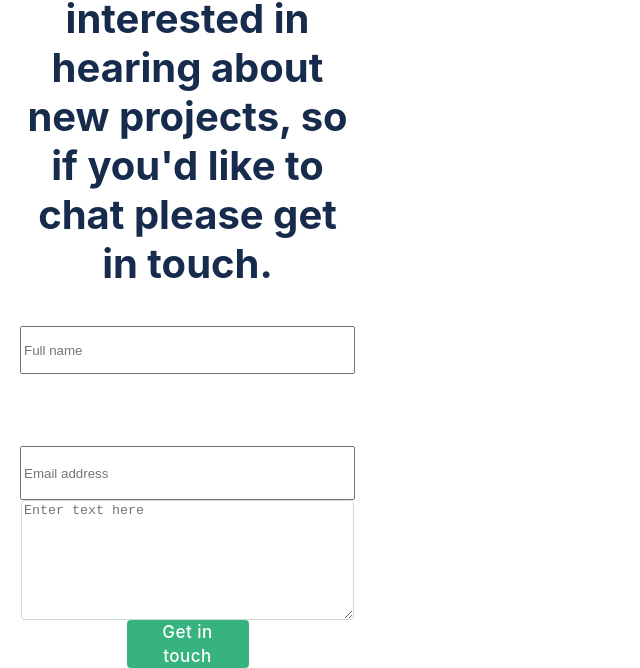
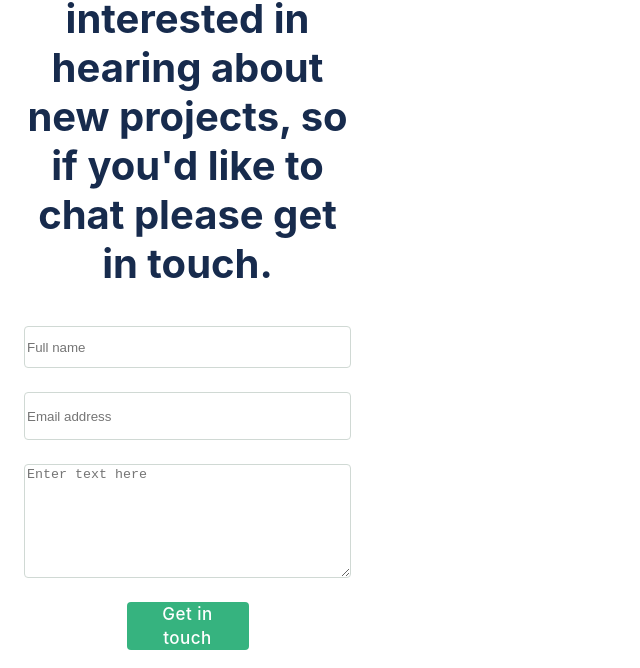
Before and after one commit to kiplaacollo/Portfolio-website, a website: page index.html in a window 1280 px wide. Shown: the part 5642-6310 px from the top of the page, without its empty margins (0-640 px from the left). Drawn offline with Linux system fonts and the light colour scheme.

Commit message:
adding colors for the inputs form

```diff
--- a/index.html
+++ b/index.html
@@ -342,12 +342,12 @@
             </div>
             <div class="form_f">
                 <form action="https://formspree.io/f/mgeqgykl" method="post">
-                    <input type="text" required class="fname" name="fullname" placeholder="Full name" maxlength="30"><br><br>
+                    <input type="text"  id="fullname"  required class="fname" name="fullname" placeholder="Full name" maxlength="30">
 
-                   <input type="email" required class="email" name="email" placeholder="Email address"><br><br>
+                   <input type="email" id="fullname" required class="email" name="email" placeholder="Email address">
 
-                    <textarea class="txt_area" required placeholder="Enter text here" maxlength="500"></textarea>
-                        <button type="button" class="button"><p class="btx1">Get in touch</p></button>
+                    <textarea class="txt_area" id="fullname" required placeholder="Enter text here" maxlength="500"></textarea>
+                        <button type="button"  class="button"><p class="btx1">Get in touch</p></button>
                   </form>
                   <div class="social_icon_container">
                     <ul>
--- a/styles.css
+++ b/styles.css
@@ -9,61 +9,6 @@ body {
   width: 375px;
 }
 
-/*
-h2,
-h1 {
-  font-size: 3.4em;
-  font-weight: 700;
-  line-height: 1.3em;
-  margin: 0.2em;
-  text-align: center;
-}
-h4 {
-  width: 295px;
-  height: 57px;
-  font-style: normal;
-  font-weight: 600;
-  font-size: 24px;
-  line-height: 32px;
-  display: flex;
-  align-items: center;
-  text-align: center;
-  color: #3a4a42;
-  flex: none;
-  order: 0;
-  flex-grow: 0;
-}
-header a {
-  width: 90px;
-  height: 28px;
-  font-style: normal;
-  font-weight: 600;
-  font-size: 20px;
-  line-height: 28px;
-  text-align: center;
-  color: #28352f;
-  flex: none;
-  order: 0;
-  flex-grow: 0;
-}
-
-p {
- font-size: 1.7em;
-  font-weight: 400;
-  line-height: 28px;
-  text-align: center;
-
-}
-
-li {
-  list-style: none;
-}
-
-ul {
-  display: flex;
-  padding: 0;
-}
-*/
 header a {
   width: 90px;
   height: 28px;
@@ -151,7 +96,7 @@ ul {
 .primary_txt {
   width: 327px;
   height: 192px;
-  font-family: 'Inter', sans-serif;
+  font-family: "Inter", sans-serif;
   font-style: normal;
   font-weight: 700;
   font-size: 40px;
@@ -178,7 +123,7 @@ ul {
   display: flex;
   width: 327px;
   height: 164px;
-  font-family: 'Inter', sans-serif;
+  font-family: "Inter", sans-serif;
   font-style: normal;
   font-weight: 400px;
   font-size: 20px;
@@ -255,25 +200,6 @@ ul {
   background: #fff;
 }
 
-/* .social-icon {
-  flex-direction: column;
-  fill: #505f79;
-  padding-left: 1.6em;
-  width: 2em;
-}
-.scroll {
-    display: flex;
-    flex-direction: row;
-    align-items: flex-start;
-    padding: 8px;
-    position: absolute;
-    width: 40px;
-    height: 40px;
-    left: calc(50% - 40px/2 + 0.5px);
-    bottom: 4px;
-    border: 1px solid #dfe1e6;
-    border-radius: 32px;
-} */
 .action {
   width: 327px;
   height: 48px;
@@ -314,10 +240,7 @@ ul {
 
 .primary_txt_R {
   grid-row: 1;
-
-  /* width: 327px;
-  height: 97px; */
-  font-family: 'Inter', sans-serif;
+  font-family: "Inter", sans-serif;
   font-style: normal;
   font-weight: 700;
   font-size: 40px;
@@ -372,9 +295,6 @@ ul {
   padding: 16px;
   gap: 16px;
   position: absolute;
-
-  /* width: 327px;
-  height: 222px; */
   left: calc (50% - 327px / 2);
   bottom: 0;
   background: #fff;
@@ -384,7 +304,7 @@ ul {
 .project_title {
   width: 295px;
   height: 57px;
-  font-family: 'Inter', sans-serif;
+  font-family: "Inter", sans-serif;
   font-style: normal;
   font-weight: 600;
   font-size: 24px;
@@ -404,31 +324,16 @@ ul {
   align-items: center;
   padding: 0;
   gap: 8px;
-
-  /* width: 305px; */
   height: 32px;
   flex: none;
   order: 1;
   flex-grow: 0;
 }
 
-/* tag {
-  display: flex;
-  flex-direction: row;
-  align-items: center;
-  padding: 8px 12px;
-  width: 103px;
-  height: 32px;
-  background: #EBF0EE;
-  border-radius: 4PX;
-  flex: none;
-  order: 0;
-  flex-grow: 0;
-} */
 .tag1 {
   width: 79px;
   height: 16px;
-  font-family: 'Inter', sans-serif;
+  font-family: "Inter", sans-serif;
   font-style: normal;
   font-weight: 600;
   font-size: 12px;
@@ -443,7 +348,7 @@ ul {
 .tag2 {
   width: 21px;
   height: 16px;
-  font-family: 'Inter', sans-serif;
+  font-family: "Inter", sans-serif;
   font-style: normal;
   font-weight: 600;
   font-size: 12px;
@@ -458,7 +363,7 @@ ul {
 .tag3 {
   width: 58px;
   height: 16px;
-  font-family: 'Inter', sans-serif;
+  font-family: "Inter", sans-serif;
   font-style: normal;
   font-weight: 600;
   font-size: 12px;
@@ -473,7 +378,7 @@ ul {
 .tag4 {
   width: 27px;
   height: 16px;
-  font-family: 'Inter', sans-serif;
+  font-family: "Inter", sans-serif;
   font-style: normal;
   font-weight: 600;
   font-size: 12px;
@@ -499,7 +404,6 @@ ul {
 }
 
 .action1 {
-  /* width: 305px; */
   height: 69px;
   flex: none;
   order: 2;
@@ -525,7 +429,7 @@ ul {
 .btx1 {
   width: 98px;
   height: 24px;
-  font-family: 'Inter', sans-serif;
+  font-family: "Inter", sans-serif;
   font-style: normal;
   font-weight: 500;
   font-size: 17px;
@@ -543,11 +447,6 @@ ul {
 .image_placeholder_card {
   width: 327px;
   height: 474px;
-
-  /* left: 0px;
-  right: 0px;
-  top: 0px;
-  bottom: 0px; */
   background: #ebf0ee;
   border: 1px solid #d0d9d4;
   border-radius: 8px;
@@ -586,7 +485,7 @@ ul {
 .primary_txt_2 {
   width: 351px;
   height: 48px;
-  font-family: 'Inter', sans-serif;
+  font-family: "Inter", sans-serif;
   font-style: normal;
   font-weight: 700;
   font-size: 40px;
@@ -605,7 +504,7 @@ ul {
   display: flex;
   width: 351px;
   height: 189px;
-  font-family: 'Inter', sans-serif;
+  font-family: "Inter", sans-serif;
   font-style: normal;
   font-weight: 400;
   font-size: 20px;
@@ -641,7 +540,7 @@ button:hover {
 .btx {
   width: 135px;
   height: 24px;
-  font-family: 'Inter', sans-serif;
+  font-family: "Inter", sans-serif;
   font-weight: 500;
   font-size: 17px;
   line-height: 24px;
@@ -701,7 +600,7 @@ button:hover {
 .txt1 {
   width: 337px;
   height: 32px;
-  font-family: 'Inter', sans-serif;
+  font-family: "Inter", sans-serif;
   font-style: normal;
   font-weight: 600;
   font-size: 24px;
@@ -744,7 +643,7 @@ button:hover {
 .txt5 {
   width: 65px;
   height: 16px;
-  font-family: 'Inter', sans-serif;
+  font-family: "Inter", sans-serif;
   font-style: normal;
   font-weight: 600;
   font-size: 12px;
@@ -773,7 +672,7 @@ button:hover {
 .txt2 {
   width: 31px;
   height: 16px;
-  font-family: 'Inter', sans-serif;
+  font-family: "Inter", sans-serif;
   font-style: normal;
   font-weight: 600;
   font-size: 12px;
@@ -802,7 +701,7 @@ button:hover {
 .txt3 {
   width: 29px;
   height: 16px;
-  font-family: 'Inter', sans-serif;
+  font-family: "Inter", sans-serif;
   font-style: normal;
   font-weight: 600;
   font-size: 12px;
@@ -831,7 +730,7 @@ button:hover {
 .txt4 {
   width: 26px;
   height: 16px;
-  font-family: 'Inter', sans-serif;
+  font-family: "Inter", sans-serif;
   font-style: normal;
   font-weight: 600;
   font-size: 12px;
@@ -913,7 +812,7 @@ button:hover {
 .txt30 {
   width: 337px;
   height: 32px;
-  font-family: 'Inter', sans-serif;
+  font-family: "Inter", sans-serif;
   font-style: normal;
   font-weight: 600;
   font-size: 24px;
@@ -968,7 +867,7 @@ button:hover {
 .txt31 {
   width: 60px;
   height: 16px;
-  font-family: 'Inter', sans-serif;
+  font-family: "Inter", sans-serif;
   font-style: normal;
   font-weight: 600;
   font-size: 12px;
@@ -997,7 +896,7 @@ button:hover {
 .txt32 {
   width: 79px;
   height: 16px;
-  font-family: 'Inter', sans-serif;
+  font-family: "Inter", sans-serif;
   font-style: normal;
   font-weight: 600;
   font-size: 12px;
@@ -1026,7 +925,7 @@ button:hover {
 .txt33 {
   width: 39px;
   height: 16px;
-  font-family: 'Inter', sans-serif;
+  font-family: "Inter", sans-serif;
   font-style: normal;
   font-weight: 600;
   font-size: 12px;
@@ -1055,7 +954,7 @@ button:hover {
 .txt34 {
   width: 59px;
   height: 16px;
-  font-family: 'Inter', sans-serif;
+  font-family: "Inter", sans-serif;
   font-style: normal;
   font-weight: 600;
   font-size: 12px;
@@ -1084,7 +983,7 @@ button:hover {
 .txt35 {
   width: 57px;
   height: 16px;
-  font-family: 'Inter', sans-serif;
+  font-family: "Inter", sans-serif;
   font-style: normal;
   font-weight: 600;
   font-size: 12px;
@@ -1153,7 +1052,7 @@ button:hover {
 .txt1_C {
   width: 337px;
   height: 32px;
-  font-family: 'Inter', sans-serif;
+  font-family: "Inter", sans-serif;
   font-style: normal;
   font-weight: 600;
   font-size: 24px;
@@ -1208,7 +1107,7 @@ button:hover {
 .txt41 {
   width: 48px;
   height: 16px;
-  font-family: 'Inter', sans-serif;
+  font-family: "Inter", sans-serif;
   font-style: normal;
   font-weight: 600;
   font-size: 12px;
@@ -1237,7 +1136,7 @@ button:hover {
 .txt42 {
   width: 43px;
   height: 16px;
-  font-family: 'Inter', sans-serif;
+  font-family: "Inter", sans-serif;
   font-style: normal;
   font-weight: 600;
   font-size: 12px;
@@ -1266,7 +1165,7 @@ button:hover {
 .txt43 {
   width: 55px;
   height: 16px;
-  font-family: 'Inter', sans-serif;
+  font-family: "Inter", sans-serif;
   font-style: normal;
   font-weight: 600;
   font-size: 12px;
@@ -1295,7 +1194,7 @@ button:hover {
 .txt44 {
   width: 53px;
   height: 16px;
-  font-family: 'Inter', sans-serif;
+  font-family: "Inter", sans-serif;
   font-style: normal;
   font-weight: 600;
   font-size: 12px;
@@ -1324,7 +1223,7 @@ button:hover {
 .txt45 {
   width: 53px;
   height: 16px;
-  font-family: 'Inter', sans-serif;
+  font-family: "Inter", sans-serif;
   font-style: normal;
   font-weight: 600;
   font-size: 12px;
@@ -1397,12 +1296,10 @@ button:hover {
 .primary_txt_F {
   width: 327px;
   height: 363px;
-  font-family: 'Inter', sans-serif;
+  font-family: "Inter", sans-serif;
   font-style: normal;
   font-weight: 700;
   font-size: 40px;
-
-  /* line-height: 52px; */
   text-align: center;
   color: #172b4d;
   flex: none;
@@ -1433,12 +1330,6 @@ button:hover {
 .input,
 textarea {
   height: 48px;
-
-  /*  position: absolute;
- left: 0px;
-  right: 0px;
-  top: 0px;
-  bottom: 0px; */
   background: #fff;
   border: 1px solid #d0d9d4;
   border-radius: 4px;
@@ -1458,7 +1349,7 @@ input ::placeholder {
   left: 16px;
   right: 16px;
   top: calc(50% - 18px / 2);
-  font-family: 'Inter', sans-serif;
+  font-family: "Inter", sans-serif;
   font-style: normal;
   font-weight: 400;
   font-size: 15px;
@@ -1495,7 +1386,7 @@ textarea > ::placeholder {
   right: 12px;
   top: 12px;
   bottom: 12px;
-  font-family: 'Inter', sans-serif;
+  font-family: "Inter", sans-serif;
   font-style: normal;
   font-weight: 400;
   font-size: 15px;
@@ -1507,4 +1398,11 @@ form {
   display: flex;
   align-items: center;
   flex-direction: column;
+  gap: 24px;
 }
+
+#fullname {
+  border: 1px solid #d0d9d4;
+  border-radius: 4px;
+  box-sizing: border-box;
+}
```
